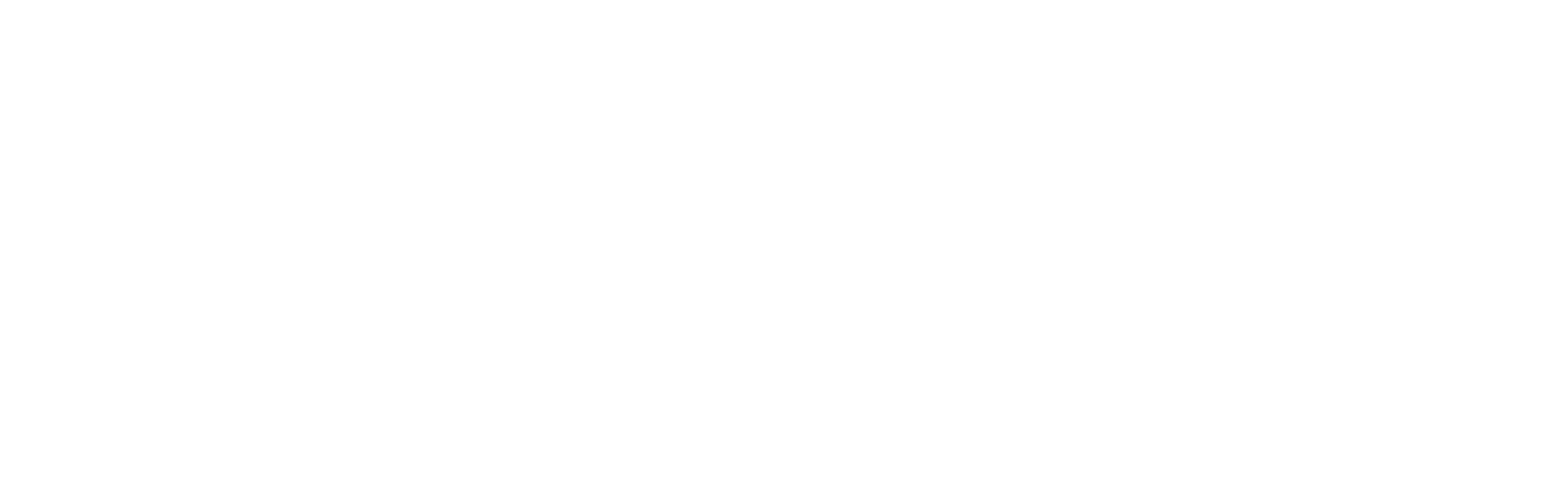
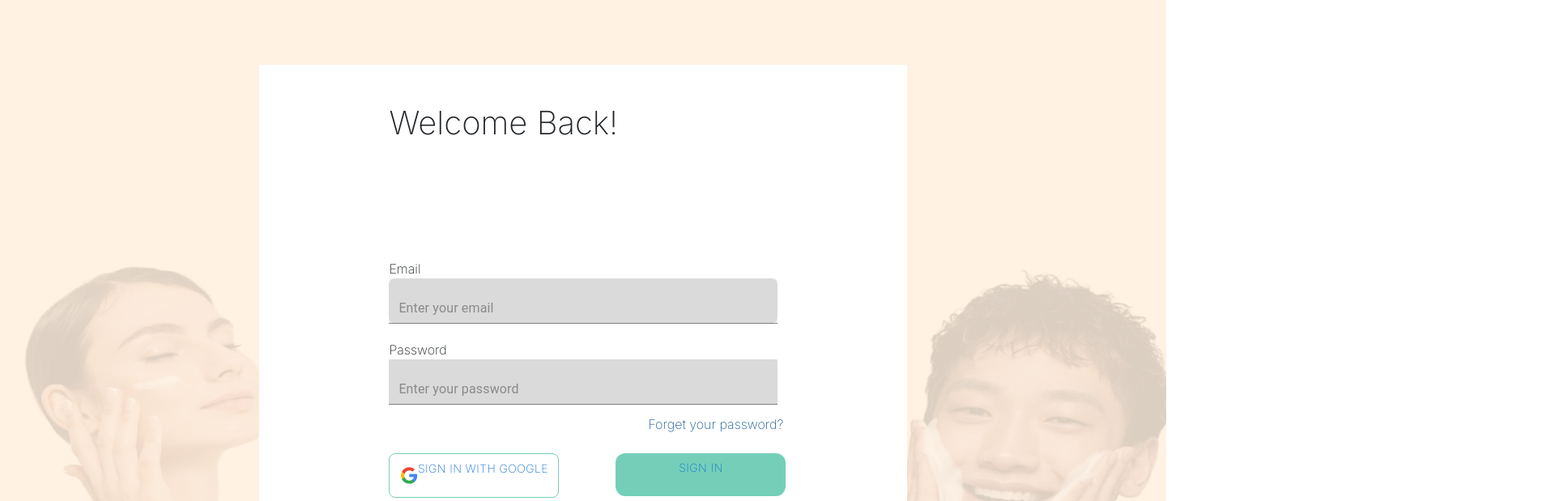
Before and after one commit to VinncentWong/SkinGood-FE, a React (Create React App) app: page /login in a window 1280 px wide. Before the commit this address had no page. Shown: the part 160-779 px from the top of the page at 81% size, 1920 px wide, since content can reach past the window. Built offline with nearby package versions, Linux system fonts and the light colour scheme; the HTML template or start-up script is replaced by a standard one.

Commit message:
add login page implementation

```diff
--- a/src/App.tsx
+++ b/src/App.tsx
@@ -1,6 +1,7 @@
 import React from 'react';
 import { BrowserRouter, Route, Routes } from 'react-router-dom';
 import { LandingPage } from './Pages/LandingPage';
+import { LoginPage } from './Pages/LoginPage';
 import { RegisterPage } from './Pages/RegisterPage';
 
 function App() {
@@ -9,6 +10,7 @@ function App() {
       <Routes>
         <Route path='/' element = {<LandingPage></LandingPage>}></Route>
         <Route path="/register" element={<RegisterPage></RegisterPage>}></Route>
+        <Route path="/login" element={<LoginPage></LoginPage>}></Route>
       </Routes>
     </BrowserRouter>
   );
--- a/src/Pages/LoginPage.tsx
+++ b/src/Pages/LoginPage.tsx
@@ -1,7 +1,65 @@
+import { ButtonComponent } from "../Components/Button/ButtonComponent"
+import { InformationComponent } from "../Components/Footer/Information"
+import { SubscribeNewsLetter } from "../Components/Footer/SubscribeNewsletter"
+import { FormControlComponent } from "../Components/Form/FormControlComponent"
+import { NavbarComponent } from "../Components/Navbar/NavbarComponent"
+import { NavbarTwo } from "../Components/Navbar/NavbarTwo"
+
 export const LoginPage = () => {
     return(
         <div>
-
+            <NavbarComponent></NavbarComponent>
+            <NavbarTwo></NavbarTwo>
+            <div id = "page">
+                <div className="box-login">
+                    <div id = "content-login">
+                        <h1 className="welcome-back">Welcome Back!</h1>
+                        <div className="form-login">
+                            <div>
+                                <label htmlFor="email">Email</label>
+                                <FormControlComponent
+                                className="form-email"
+                                label = ""
+                                type="email"
+                                variant="filled"
+                                id="email"
+                                placeHolder="Enter your email"
+                                ></FormControlComponent>
+                            </div>
+                                <div>
+                                <label htmlFor="password">Password</label>
+                                <FormControlComponent
+                                className="form-password"
+                                label = ""
+                                type="password"
+                                variant="filled"
+                                id="password"
+                                placeHolder="Enter your password"
+                                ></FormControlComponent>
+                            </div>
+                        </div>
+                        <a href="https://www.google.com" className="forget-password-a"><span className="forget-password-text">Forget your password?</span></a>
+                        <div className="button-login">
+                            <ButtonComponent className="login-w-google" id="login-w-google" variant="">
+                                <LoginWithGoogleText></LoginWithGoogleText>
+                            </ButtonComponent>
+                            <ButtonComponent className="login-manual" id="login-manual" variant=""><p>Sign In</p></ButtonComponent>
+                        </div>
+                    </div>
+                </div>
+            </div>
+            <SubscribeNewsLetter></SubscribeNewsLetter>
+            <InformationComponent></InformationComponent>
         </div>
     )
 }
+
+const LoginWithGoogleText = (): JSX.Element => {
+    const googleLogo = require("../Assets/google-icon.png");
+    return (
+        <>
+            <img src={googleLogo} alt="logo-google"></img>
+            <p>Sign In With Google</p>
+        </>
+    )
+}
--- a/src/Pages/RegisterPage.tsx
+++ b/src/Pages/RegisterPage.tsx
@@ -12,7 +12,7 @@ export const RegisterPage = () => {
         <>
             <NavbarComponent></NavbarComponent>
             <NavbarTwo></NavbarTwo>
-            <div id = "register-page">
+            <div id = "page">
                 <div className="content-register-box">
                     <Box component="form" className = "box-register">
                             <h3 id = "create-account-text">Create your account</h3>
--- a/src/index.css
+++ b/src/index.css
@@ -9,7 +9,7 @@ img{
   max-width: 100%;
 }
 
-p, h1, h2, h3, a{
+p, h1, h2, h3, a, label{
   font-family: 'Inter', sans-serif;
 }
 
@@ -32,7 +32,7 @@ a{
   background-size: cover;
 }
 
-#register-page{
+#page{
   position: absolute;
   width: 90em;
   height: 50em;
@@ -409,3 +409,77 @@ a{
   left: 74em;
   top: 9em;
 }
+
+.box-login{
+  background-color: white;
+  position: absolute;
+  width: 50em;
+  height: 40em;
+  top: 5em;
+  left: 20em;
+}
+
+.form-email{
+  position: absolute;
+  width: 30em;
+  background: #E8E8E8;
+  border-radius: 8px;
+  height: max-content;
+}
+
+.form-password{
+  position: absolute;
+  background: #E8E8E8;
+  width: 30em;
+}
+
+#content-login{
+  position: absolute;
+  left: 10em;
+  top: 3em;
+}
+
+.form-login{
+  position: absolute;
+  top: 12em;
+  display: flex;
+  flex-direction: column;
+  gap: 20px;
+}
+
+.forget-password-a{
+  position: absolute;
+  top: 24em;
+  left: 20em;
+  width: 15em;
+}
+
+.forget-password-text{
+  color: #215C94;
+}
+
+#login-w-google{
+  position: absolute;
+  background: #FFFFFF;
+  border: 1px solid #75CFB8;
+  border-radius: 8px;
+  width: 15em;
+}
+
+#login-manual{
+  position: absolute;
+  width: max-content;
+  background: #75CFB8;
+  border-radius: 12px;
+  left: 20em;
+  width: 15em;
+}
+
+.button-login{
+  position: absolute;
+  display: flex;
+  top: 27em;
+  width: 25em;
+  height: 5em;
+  gap: 3em;
+}
```
Also changed, not shown: src/Assets/google-icon.png (added).
